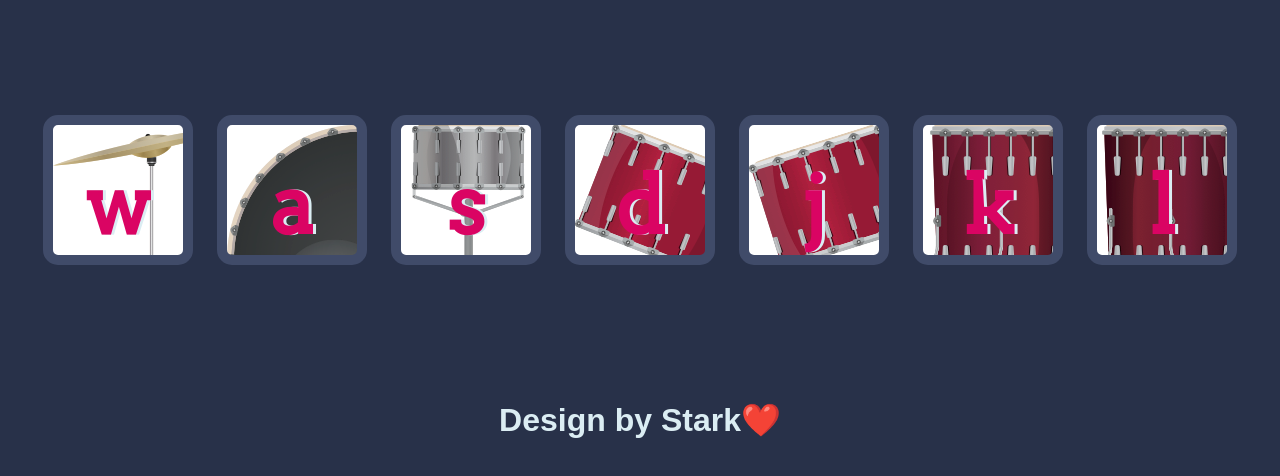
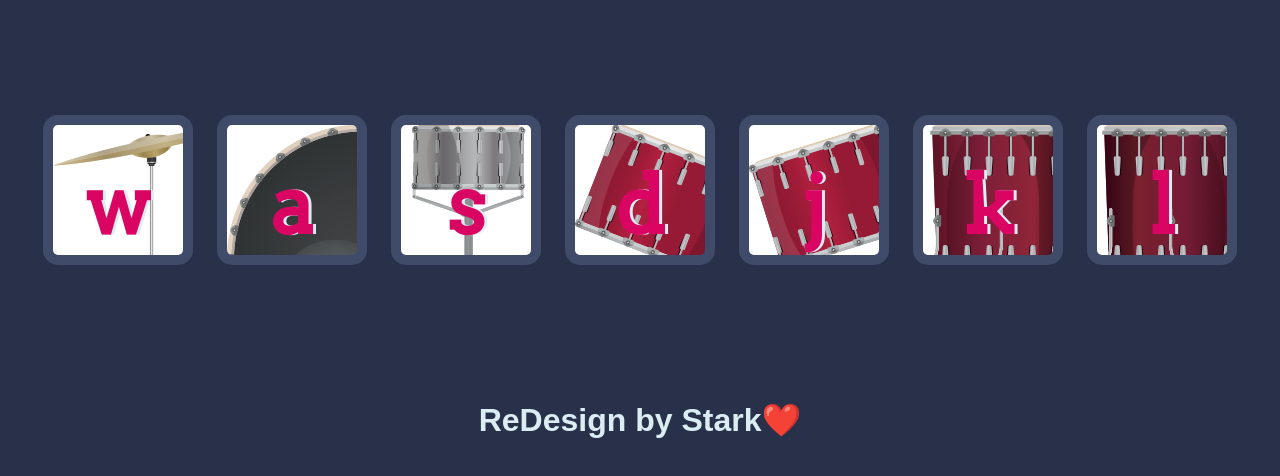
Before and after one commit to 0001abhishek/drum-kit-by-stark, a plain HTML site: page index.html in a window 1280 px wide. Shown: the part 174-650 px from the top of the page. Drawn offline with Linux system fonts and the light colour scheme.

Commit message:
designed text edited to Redesigned

```diff
--- a/index.html
+++ b/index.html
@@ -26,7 +26,7 @@
   <!-- <audio src="./sounds/tom-1.mp3" id="MyAudio"></audio> -->
 
   <footer style="font-size: 2rem; font-weight: bolder">
-    Design by Stark❤️
+    ReDesign by Stark❤️
   </footer>
   <script src="./index.js"></script>
 </body>
```
